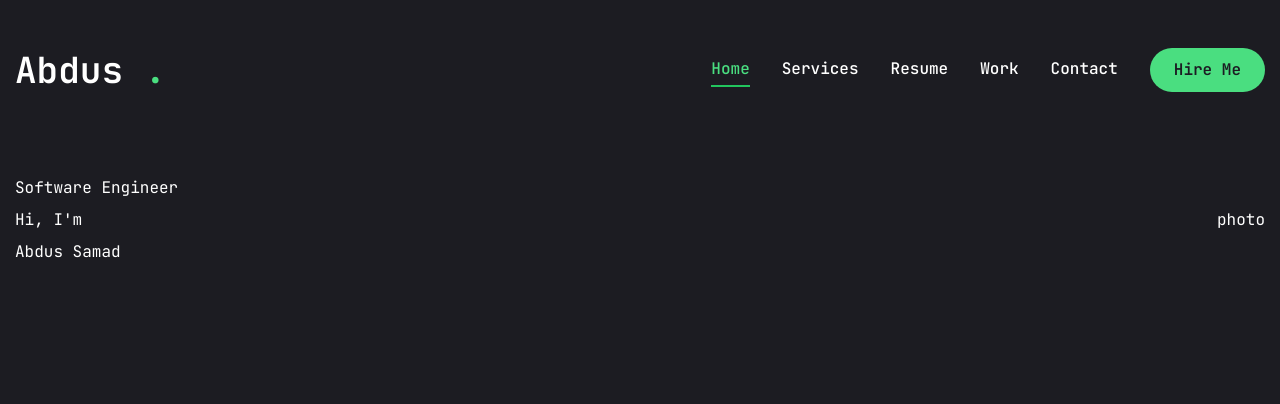
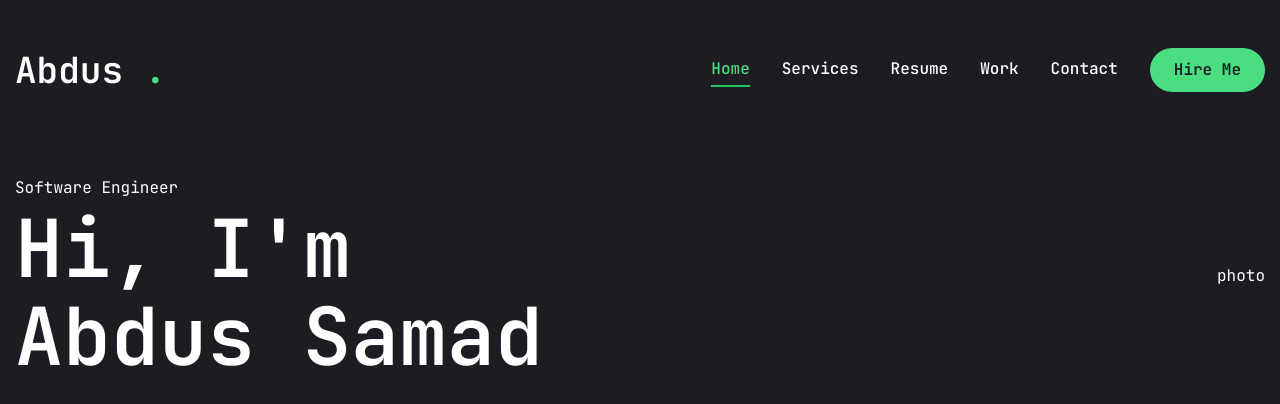
Before and after one commit to a10smd/portfolio-main, a Next.js app: page / in a window 1280 px wide. Shown: the top 404 px of the page. Built offline with nearby package versions, Linux system fonts and the light colour scheme.

Commit message:
Major Changes

```diff
--- a/app/page.jsx
+++ b/app/page.jsx
@@ -7,9 +7,9 @@ const Home = () => {
       <div className="container mx-auto h-full">
         <div className=" flex flex-col xl:flex-row items-center justify-between xl:pt-8 xl:pb-24">
           {/* text */}
-          <div>
+          <div className="text-center xl:text-left">
             <span>Software Engineer</span>
-            <h1>
+            <h1 className="h1">
               Hi, I'm <br /> <span>Abdus Samad</span>
             </h1>
           </div>
```
